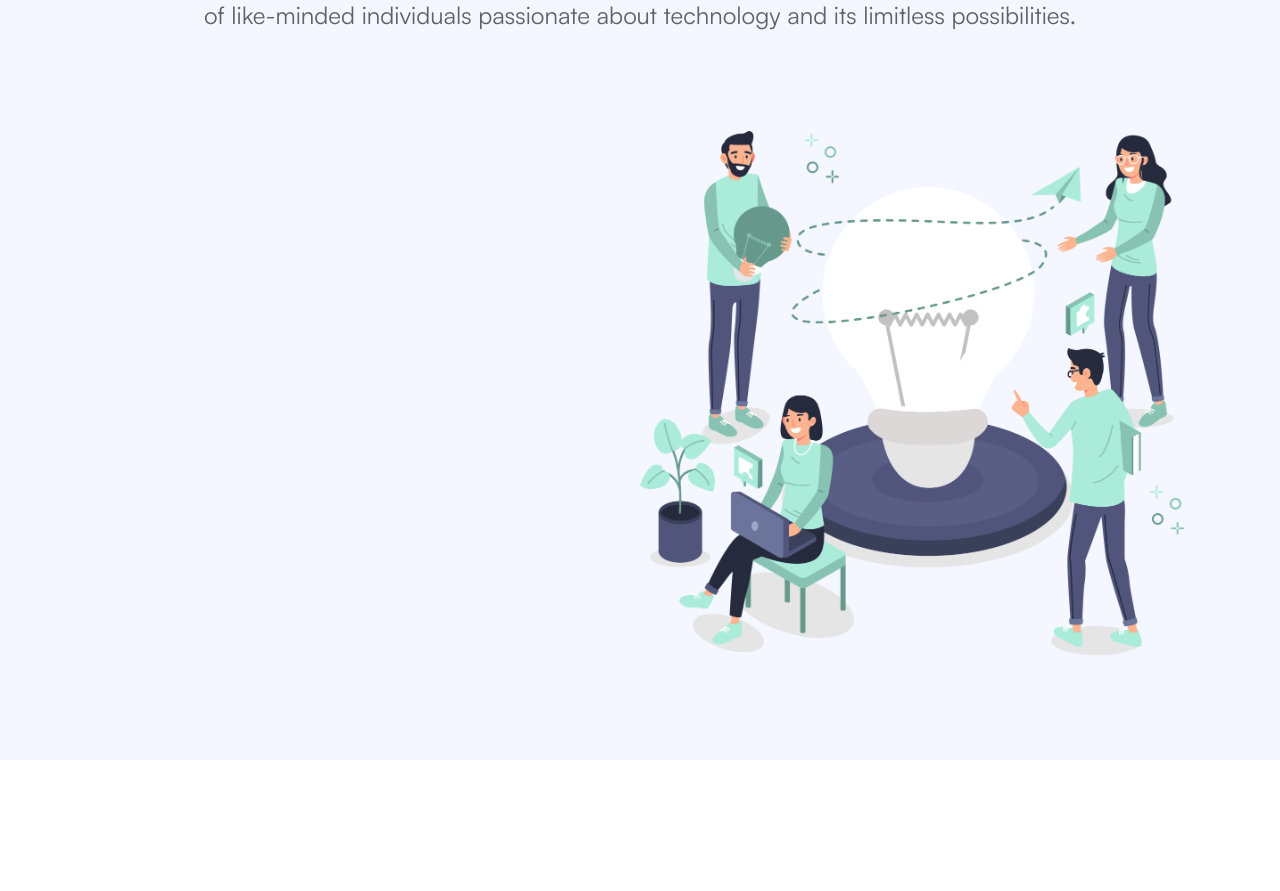
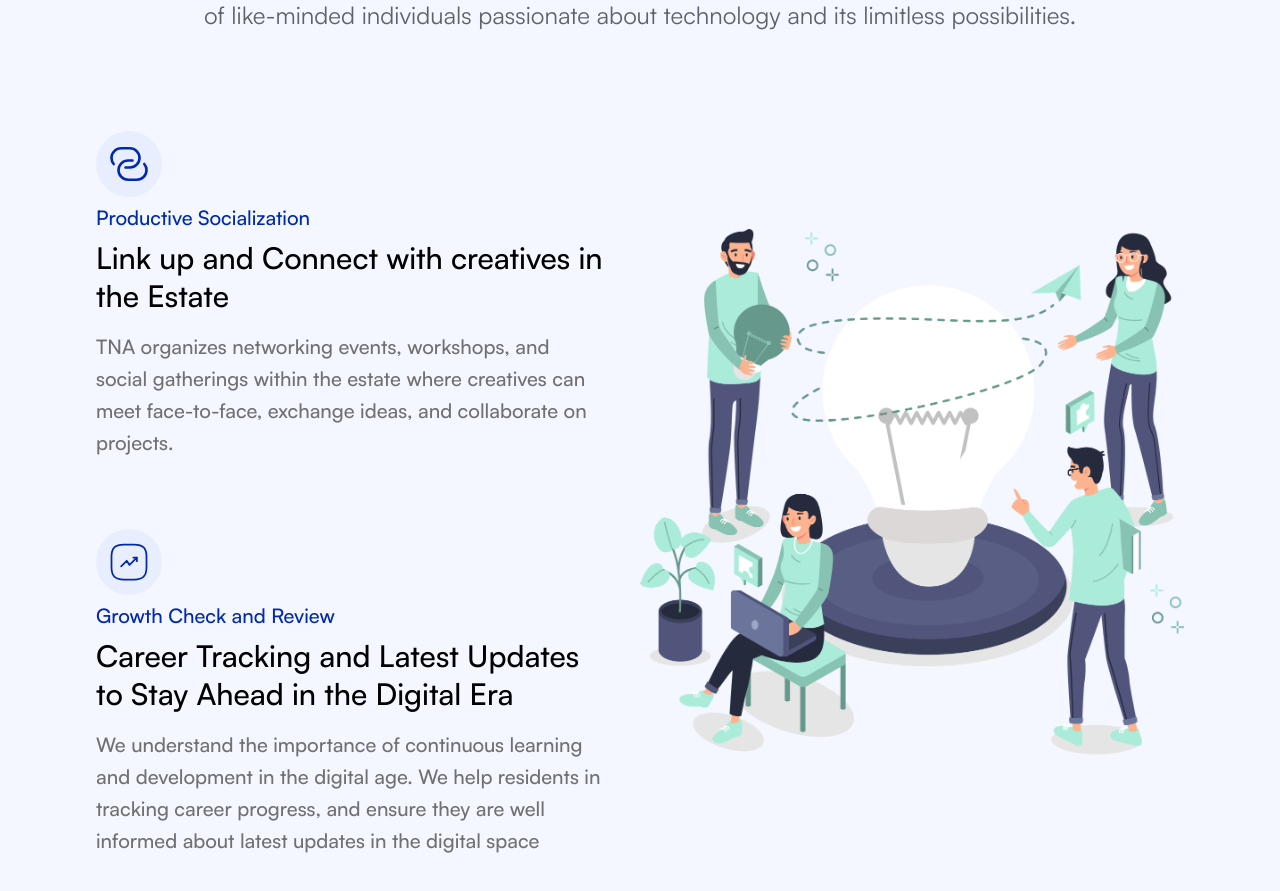
Before and after one commit to JosephOluOlofinte/tech-network-africa, a React (Vite) app: page / in a window 1280 px wide. Shown: the part 3621-4512 px from the top of the page. Before the commit the page ends 4381 px from the top, so only its background shows below. Built offline with nearby package versions, Linux system fonts and the light colour scheme; a web font is replaced by a local one.

Commit message:
Update. finished 'An estate majorly for the tech industry' and its card

```diff
--- /dev/null
+++ b/src/components/block/AnEstateMajorlyCard.tsx
@@ -0,0 +1,32 @@
+// import React, { type ReactNode } from 'react';
+
+import type React from "react";
+
+type Props = {
+  Icon: React.FC<React.SVGProps<SVGSVGElement>>;
+  title1: string;
+  title2: string;
+  desc: string;
+};
+
+const AnEstateMajorlyCard: React.FC<Props> = ({
+  Icon,
+  title1,
+  title2,
+  desc,
+}) => {
+  return (
+    <div className='grid gap-4'>
+      <div className='grid gap-[6px]'>
+        <div className='bg-deepBlue5 w-fit p-3 rounded-full'>
+          <Icon className='size-[42px]' />
+        </div>
+        <h3 className='text-xl leading-[30px] font-medium text-deepblue100'>{title1}</h3>
+        <h4 className='text-3xl leading-[38px] font-medium'>{title2}</h4>
+      </div>
+      <p className='text-xl leading-[32px] text-[#717171] font-medium'>{desc}</p>
+    </div>
+  );
+};
+
+export default AnEstateMajorlyCard;
--- /dev/null
+++ b/src/components/icons/LinkBold.tsx
@@ -0,0 +1,34 @@
+import React from 'react';
+
+const LinkBold = (props: React.SVGProps<SVGSVGElement>) => {
+  return (
+    <svg
+      x-bind:width='size'
+      x-bind:height='size'
+      viewBox='0 0 24 24'
+      fill='none'
+      width='24'
+      height='24'
+      {...props}
+    >
+      <path
+        d='M3.27 12C2.48 11.05 2 9.83 2 8.5C2 5.48 4.47 3 7.5 3H12.5C15.52 3 18 5.48 18 8.5C18 11.52 15.53 14 12.5 14H10'
+        stroke-width='1.5'
+        stroke-linejoin='round'
+        stroke-linecap='round'
+        x-bind:stroke-width='stroke'
+        stroke='#0029AC'
+      ></path>
+      <path
+        d='M20.73 12C21.52 12.95 22 14.17 22 15.5C22 18.52 19.53 21 16.5 21H11.5C8.48 21 6 18.52 6 15.5C6 12.48 8.47 10 11.5 10H14'
+        stroke-width='1.5'
+        stroke-linejoin='round'
+        stroke-linecap='round'
+        x-bind:stroke-width='stroke'
+        stroke='#0029AC'
+      ></path>
+    </svg>
+  );
+};
+
+export default LinkBold;
--- /dev/null
+++ b/src/components/icons/TrendUp.tsx
@@ -0,0 +1,43 @@
+import React from 'react';
+
+const TrendUp = (props: React.SVGProps<SVGSVGElement>) => {
+  return (
+    <svg
+      x-bind:width='size'
+      x-bind:height='size'
+      viewBox='0 0 24 24'
+      fill='none'
+      xmlns='http://www.w3.org/2000/svg'
+      width='24'
+      height='24'
+      {...props}
+    >
+      <path
+        d='M16.5 9.5L12.3 13.7L10.7 11.3L7.5 14.5'
+        stroke='#0029AC'
+        x-bind:stroke-width='stroke'
+        stroke-linecap='round'
+        stroke-linejoin='round'
+        stroke-width='1'
+      ></path>
+      <path
+        d='M14.5 9.5H16.5V11.5'
+        stroke='#0029AC'
+        x-bind:stroke-width='stroke'
+        stroke-linecap='round'
+        stroke-linejoin='round'
+        stroke-width='1'
+      ></path>
+      <path
+        d='M9 22H15C20 22 22 20 22 15V9C22 4 20 2 15 2H9C4 2 2 4 2 9V15C2 20 4 22 9 22Z'
+        stroke='#0029AC'
+        x-bind:stroke-width='stroke'
+        stroke-linecap='round'
+        stroke-linejoin='round'
+        stroke-width='1'
+      ></path>
+    </svg>
+  );
+};
+
+export default TrendUp;
--- a/src/pages/homepage/AnEstateMajorly.tsx
+++ b/src/pages/homepage/AnEstateMajorly.tsx
@@ -1,5 +1,9 @@
 import { Fragment } from 'react';
 import image from '../../assets/images/male-female-light-bulb-green-illustration.png';
+import AnEstateMajorlyCard from '../../components/block/AnEstateMajorlyCard';
+import LinkBold from '../../components/icons/LinkBold';
+import TrendUp from '../../components/icons/TrendUp';
+
 
 const AnEstateMajorly = () => {
   return (
@@ -20,13 +24,23 @@ const AnEstateMajorly = () => {
           </div>
 
           <div className='grid grid-cols-2'>
-            <div className='w-full max-w-[510px] grid grid-rows-2'>
-              <div>
-                <div></div>
-                <div></div>
-              </div>
+            <div className='w-full max-w-[510px] grid grid-rows-2 gap-[70px]'>
+              <AnEstateMajorlyCard
+                Icon={LinkBold}
+                title1='Productive Socialization'
+                title2='Link up and Connect with creatives in the Estate'
+                desc='TNA organizes networking events, workshops, and social gatherings within the estate where creatives can meet face-to-face, exchange ideas, and collaborate on projects.'
+              />
+
+              <AnEstateMajorlyCard
+                Icon={TrendUp}
+                title1='Growth Check and Review'
+                title2='Career Tracking and Latest Updates to Stay Ahead in the Digital Era'
+                desc='We understand the importance of continuous learning and development in the digital age. We help residents in tracking career progress, and ensure they are well informed about latest updates in the digital space'
+              />
             </div>
-            <div className='w-full max-w-[610px]'>
+
+            <div className='self-center w-full max-w-[610px]'>
               <img src={image} alt='' className='object-cover w-full' />
             </div>
           </div>
```
